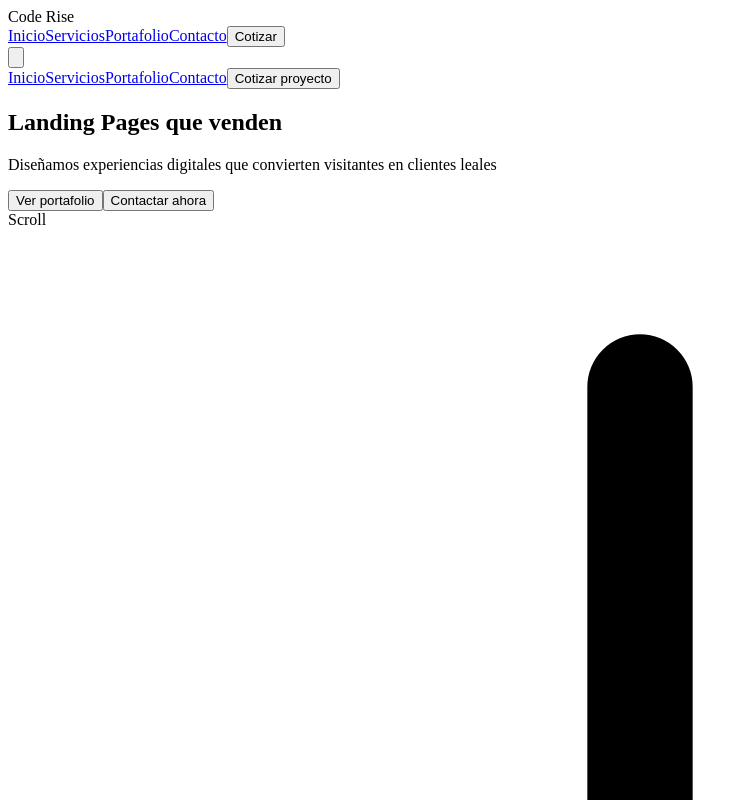
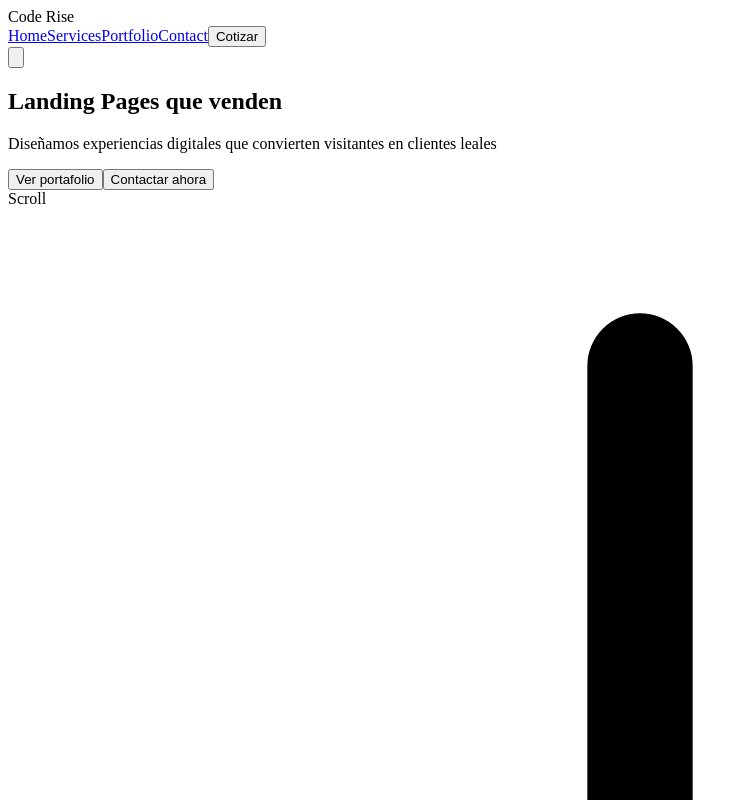
Before and after one commit to Diego23242/coderisesolutions, a React (Create React App) app in the folder src/: page / in a window 1280 px wide. Shown: the top 800 px of the page, without its empty margins (0-748 px from the left). Built offline with nearby package versions, Linux system fonts and the light colour scheme.

Commit message:
quitar scroll

```diff
--- a/public/index.html
+++ b/public/index.html
@@ -3,7 +3,7 @@
   <head>
     <meta charset="UTF-8">
     <meta name="viewport" content="width=device-width, initial-scale=1.0">
-    <title>Document</title>
+    <title>Code Rise Solutions</title>
     <script src="https://cdn.tailwindcss.com"></script>
   </head>
   <body>
--- a/src/components/Navbar.js
+++ b/src/components/Navbar.js
@@ -6,11 +6,7 @@ const Navbar = () => {
 
   useEffect(() => {
     const handleScroll = () => {
-      if (window.scrollY > 10) {
-        setScrolled(true);
-      } else {
-        setScrolled(false);
-      }
+      setScrolled(window.scrollY > 10);
     };
 
     window.addEventListener('scroll', handleScroll);
@@ -18,29 +14,30 @@ const Navbar = () => {
   }, []);
 
   return (
-    <nav className={`fixed w-full z-50 transition-all duration-300 ${scrolled ? 'bg-white shadow-md py-2' : 'bg-transparent py-3 sm:py-4'}`}>
+    <nav className={`fixed w-full z-50 transition-all duration-300 overflow-x-hidden ${scrolled ? 'bg-white shadow-md py-2' : 'bg-transparent py-3 sm:py-4'}`}>
       <div className="max-w-7xl mx-auto px-4 sm:px-6 lg:px-8">
         <div className="flex justify-between h-14 sm:h-16 items-center">
           <div className="flex-shrink-0 flex items-center">
-            <span className={`text-xl sm:text-2xl font-bold bg-gradient-to-r from-blue-600 to-purple-600 bg-clip-text text-transparent`}>
+            <span className="text-xl sm:text-2xl font-bold bg-gradient-to-r from-blue-600 to-purple-600 bg-clip-text text-transparent">
               Code Rise
             </span>
           </div>
 
           {/* Desktop Navigation */}
           <div className="hidden md:flex items-center space-x-6 lg:space-x-8">
-            <a href="#home" className={`px-2 sm:px-3 py-2 text-sm font-medium transition-colors ${scrolled ? 'text-gray-800 hover:text-blue-600' : 'text-white hover:text-blue-200'}`}>
-              Inicio
+            {['home', 'services', 'portfolio', 'contact'].map((id) => (
+              <a
+                key={id}
+                href={`#${id}`}
+                className={`px-2 sm:px-3 py-2 text-sm font-medium transition-colors ${
+                  scrolled
+                    ? 'text-gray-800 hover:text-blue-600'
+                    : 'text-white hover:text-blue-200'
+                }`}
+              >
+                {id.charAt(0).toUpperCase() + id.slice(1)}
               </a>
-            <a href="#services" className={`px-2 sm:px-3 py-2 text-sm font-medium transition-colors ${scrolled ? 'text-gray-800 hover:text-blue-600' : 'text-white hover:text-blue-200'}`}>
-              Servicios
-            </a>
-            <a href="#portfolio" className={`px-2 sm:px-3 py-2 text-sm font-medium transition-colors ${scrolled ? 'text-gray-800 hover:text-blue-600' : 'text-white hover:text-blue-200'}`}>
-              Portafolio
-            </a>
-            <a href="#contact" className={`px-2 sm:px-3 py-2 text-sm font-medium transition-colors ${scrolled ? 'text-gray-800 hover:text-blue-600' : 'text-white hover:text-blue-200'}`}>
-              Contacto
-            </a>
+            ))}
             <button className={`bg-gradient-to-r from-blue-600 to-purple-600 text-white px-4 sm:px-6 py-1.5 sm:py-2 rounded-full text-sm font-medium hover:opacity-90 transition ${scrolled ? 'shadow-md' : 'shadow-lg'}`}>
               Cotizar
             </button>
@@ -53,23 +50,11 @@ const Navbar = () => {
               className="inline-flex items-center justify-center p-2 rounded-md focus:outline-none"
             >
               {!isOpen ? (
-                <svg
-                  className="h-6 w-6"
-                  xmlns="http://www.w3.org/2000/svg"
-                  fill="none"
-                  viewBox="0 0 24 24"
-                  stroke={scrolled ? 'currentColor' : 'white'}
-                >
+                <svg className="h-6 w-6" xmlns="http://www.w3.org/2000/svg" fill="none" viewBox="0 0 24 24" stroke={scrolled ? 'currentColor' : 'white'}>
                   <path strokeLinecap="round" strokeLinejoin="round" strokeWidth={2} d="M4 6h16M4 12h16M4 18h16" />
                 </svg>
               ) : (
-                <svg
-                  className="h-6 w-6"
-                  xmlns="http://www.w3.org/2000/svg"
-                  fill="none"
-                  viewBox="0 0 24 24"
-                  stroke="currentColor"
-                >
+                <svg className="h-6 w-6" xmlns="http://www.w3.org/2000/svg" fill="none" viewBox="0 0 24 24" stroke="currentColor">
                   <path strokeLinecap="round" strokeLinejoin="round" strokeWidth={2} d="M6 18L18 6M6 6l12 12" />
                 </svg>
               )}
@@ -79,41 +64,23 @@ const Navbar = () => {
       </div>
 
       {/* Mobile Navigation */}
-      <div className={`md:hidden ${isOpen ? 'block' : 'hidden'}`}>
-        <div className="px-2 pt-2 pb-4 space-y-1 bg-white shadow-xl">
+      {isOpen && (
+        <div className="md:hidden bg-white shadow-xl px-2 pt-2 pb-4 space-y-1">
+          {['home', 'services', 'portfolio', 'contact'].map((id) => (
             <a
-            href="#home"
+              key={id}
+              href={`#${id}`}
               className="block px-3 py-2 rounded-md text-base font-medium text-gray-800 hover:text-blue-600 hover:bg-gray-50"
               onClick={() => setIsOpen(false)}
             >
-            Inicio
+              {id.charAt(0).toUpperCase() + id.slice(1)}
             </a>
-          <a
-            href="#services"
-            className="block px-3 py-2 rounded-md text-base font-medium text-gray-800 hover:text-blue-600 hover:bg-gray-50"
-            onClick={() => setIsOpen(false)}
-          >
-            Servicios
-          </a>
-          <a
-            href="#portfolio"
-            className="block px-3 py-2 rounded-md text-base font-medium text-gray-800 hover:text-blue-600 hover:bg-gray-50"
-            onClick={() => setIsOpen(false)}
-          >
-            Portafolio
-          </a>
-          <a
-            href="#contact"
-            className="block px-3 py-2 rounded-md text-base font-medium text-gray-800 hover:text-blue-600 hover:bg-gray-50"
-            onClick={() => setIsOpen(false)}
-          >
-            Contacto
-          </a>
+          ))}
           <button className="w-full mt-2 bg-gradient-to-r from-blue-600 to-purple-600 text-white px-4 py-2.5 rounded-md text-base font-medium">
             Cotizar proyecto
           </button>
         </div>
-      </div>
+      )}
     </nav>
   );
 };
```
Lines whose indentation alone changed are shown as unchanged.
